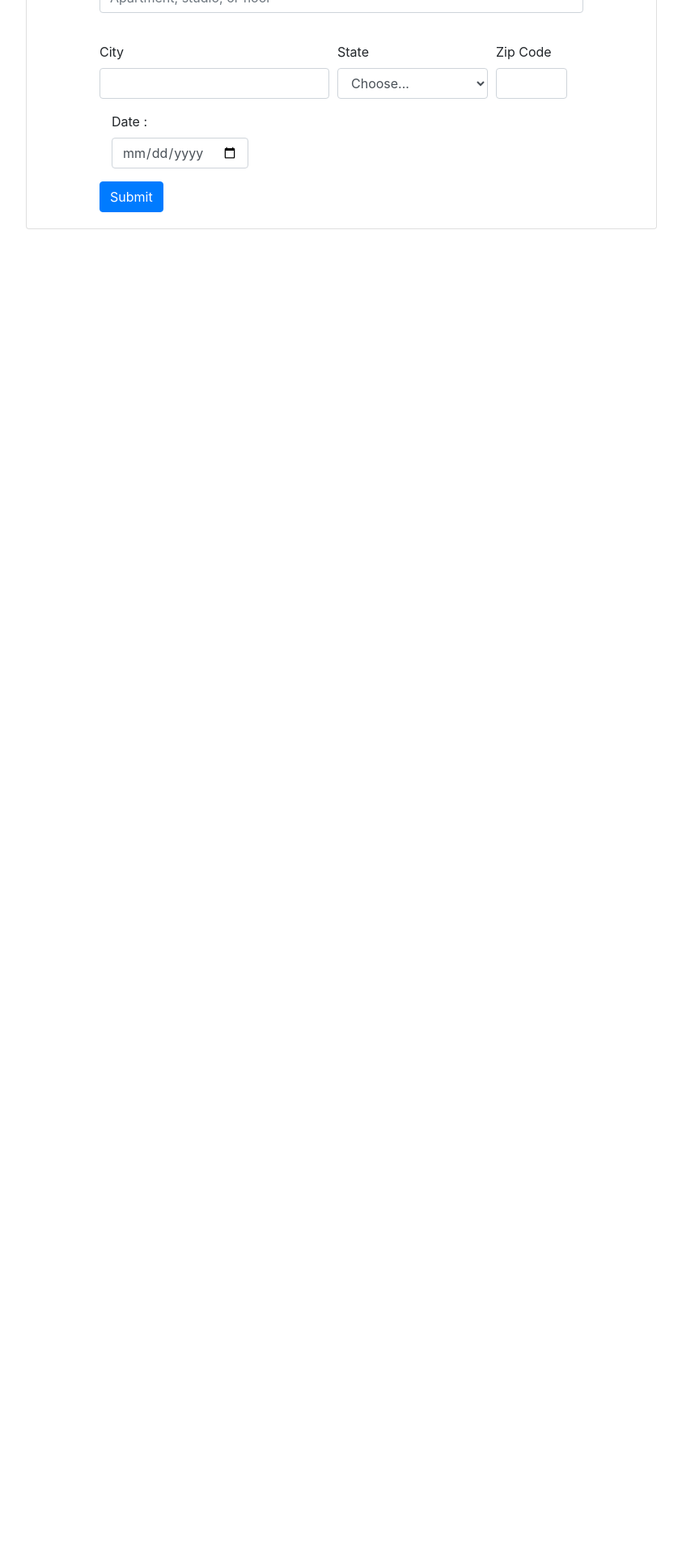
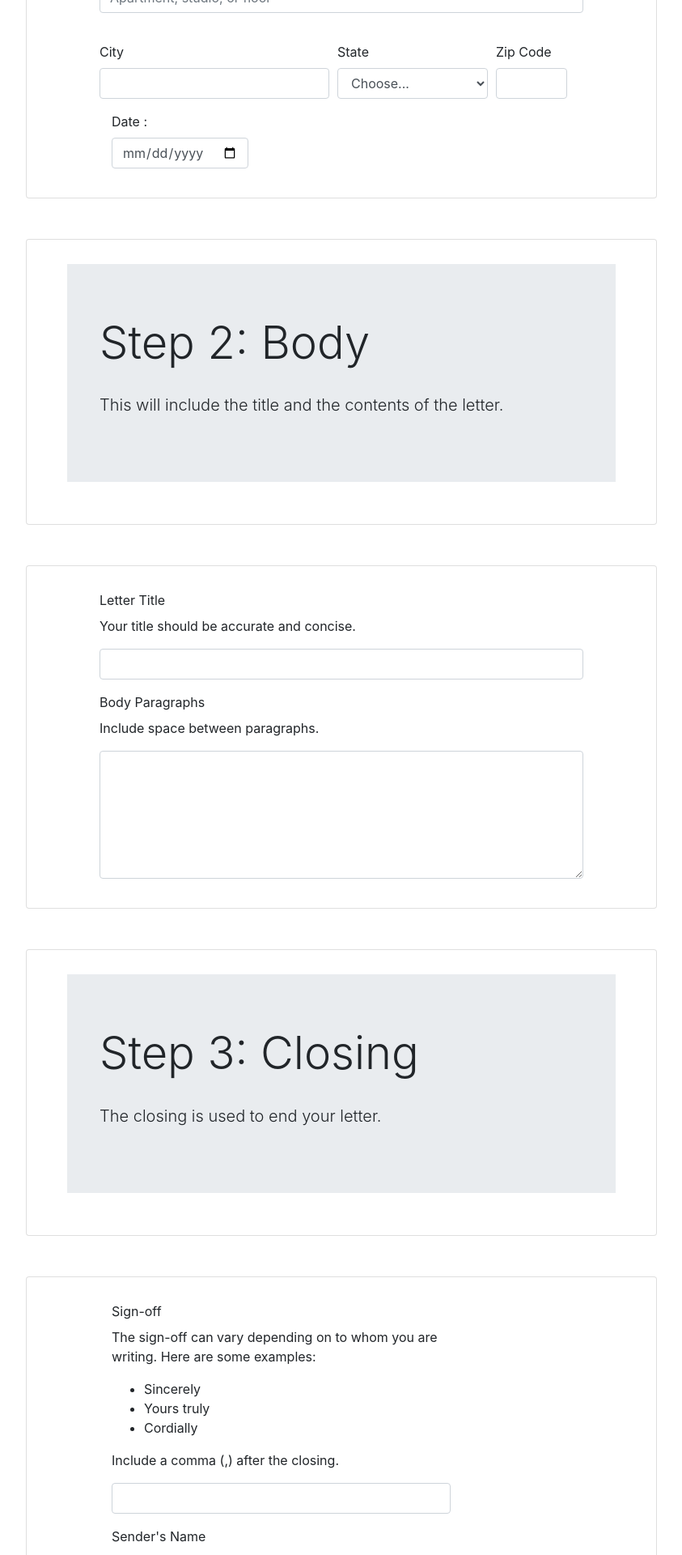
Before and after one commit to jeremy-nathan/projekFlow, a PHP site: page /Form_first_page.php in a window 1280 px wide. Shown: the part 760-2680 px from the top of the page at 81% size, without its empty margins (218-1061 px from the left). Before the commit the page ends 1043 px from the top, so only its background shows below. Run offline with PHP 8.4, Linux system fonts and the light colour scheme; a map, chart or similar area stays blank.

Commit message:
input_form_working

```diff
--- a/Form_first_page.php
+++ b/Form_first_page.php
@@ -1,3 +1,48 @@
+<?php
+require_once './GFirestore.php';
+
+// Disable notices. No errors will be displayed on the web page
+error_reporting(0);
+
+$Letter_info = new Firestore('Letter_info');
+
+$data=[];
+
+if(isset($_POST["first_page_info"])){
+  $full_name = $_POST["full_name"];
+  $inputAddress1 = $_POST["inputAddress1"];
+  $inputAddress2 = $_POST["inputAddress2"];
+  $inputCity = $_POST["inputCity"];
+  $inputState = $_POST["inputState"];
+  $inputZip = $_POST["inputZip"];
+  $Date = $_POST["Date"];
+  $Letter_title = $_POST["Letter_title"];
+  $Body_paragraphs = $_POST["Body_paragraphs"];
+  $Senders_name = $_POST["Senders_name"];
+  $Senders_position = $_POST["Senders_position"];
+  $AssociationClub_Name =$_POST["AssociationClub_Name"];
+
+
+  $data = [
+              "Full_Name"=> $full_name,
+              "Address_1"=> $inputAddress1,
+              "Address_2"=> $inputAddress2,
+              "City" => $inputCity,
+              "State" =>$inputState,
+              "Zip_code" =>$inputZip,
+              "Date" => date_create("$Date 00:00:00",timezone_open("Asia/Kuala_Lumpur")),
+              "Letter_title"=>$Letter_title,
+              "Body_paragraphs"=>$Body_paragraphs,
+              "Senders_position"=>$Senders_position,
+              "AssociationClub_Name"=>$AssociationClub_Name
+  ];
+
+  $Letter_info->createDocument($full_name,$data);
+
+}
+
+ ?>
+
 <!DOCTYPE html>
 <html lang="en" dir="ltr">
 
@@ -16,7 +61,7 @@
 
 
   <body>
-    <form action="form_second_page.php" method="POST">
+    <form action="" method="POST">
             <div id ="Header" class="card">
         <div class="card-body">
             <div class="jumbotron jumbotron-fluid">
@@ -27,10 +72,11 @@
       </div>
       </div>
       </div>
+
       <div class="card">
         <div class = "card-body">
       <div class="form-row">
-        <div id="first_name" class="form-group col-lg-12">
+        <div id="first_name" class="form-group col-lg-8">
           <label for="full_name">Full Name / Association's Name / Club's Name</label>
           <input type="text" class="form-control" name="full_name">
         </div>
@@ -78,10 +124,89 @@
       <label for="Date">Date : </label>
       <input type="date" class="form-control" id="Date" name="Date">
     </div>
-      <button type="submit" name="first_page_info" class="btn btn-primary">Submit</button>
-    </form>
+      <!-- <button id="submit_button" type="submit" name="first_page_info" class="btn btn-primary">Submit</button> -->
   </div>
+    </div>
+      <div id ="Header" class="card">
+    <div class="card-body">
+      <div class="jumbotron jumbotron-fluid">
+    <div class="container">
+    <h1 class="display-4">Step 2: Body</h1>
+    <p class="lead">This will include the title and the contents of the letter.</p>
+    </div>
+    </div>
+    </div>
+
   </div>
+
+  <div class="card">
+    <div class = "card-body">
+  <div class="form-row">
+    <div id="title" class="form-group col-lg-12">
+      <label for="inputEmail4">Letter Title</label>
+      <p id="title_caption">Your title should be accurate and concise.</p>
+      <input type="text" class="form-control" id="Letter_title" name="Letter_title">
+    </div>
+
+  </div>
+  <div id="body_title" class="form-group">
+<label for="exampleFormControlTextarea1">Body Paragraphs</label>
+<p id="body_caption">Include space between paragraphs.</p>
+<textarea class="form-control" id="Body_paragraphs" name="Body_paragraphs" rows="6"></textarea>
+ </div>
+</div>
+  <!-- <button id="submit_button" name="second_page_info" type="submit" class="btn btn-primary">Submit</button> -->
+  </div>
+
+  <div id ="Header" class="card">
+<div class="card-body">
+  <div class="jumbotron jumbotron-fluid">
+<div class="container">
+<h1 class="display-4">Step 3: Closing</h1>
+<p class="lead">The closing is used to end your letter.</p>
+</div>
+</div>
+</div>
+</div>
+
+<div class="card">
+  <div class = "card-body">
+
+  <div id="body_title" class="form-group col-lg-9">
+    <label for="inputEmail4">Sign-off</label>
+    <p class="sign-off_caption">The sign-off can vary depending on to whom you are writing. Here are some examples:</p>
+      <ul id=sign-off_list>
+        <li>Sincerely</li>
+        <li>Yours truly</li>
+        <li>Cordially</li>
+      </ul>
+      <p class="sign-off_caption">Include a comma (,) after the closing.</p>
+    <input type="text" class="form-control" id="Sign_off" name="Sign_off">
+  </div>
+
+
+<div id="body_title" class="form-group col-lg-9">
+<label for="exampleFormControlTextarea1">Sender's Name</label>
+<p id="body_caption">Type your full name for the signature.</p>
+<p id="body_caption">Remember to sign your name under the closing after printing.</p>
+<input type="text" class="form-control" id="Senders_name" name="Senders_name">
+</div>
+<div id="body_title" class="form-group col-lg-9">
+<label for="exampleFormControlTextarea1">Sender's Position</label>
+<p id="body_caption">Type your position or role in the association/club.</p>
+<input type="text" class="form-control" id="Senders_position" name="Senders_position">
+</div>
+<div id="body_title" class="form-group col-lg-9">
+<label for="exampleFormControlTextarea1">Association / Club Name</label>
+<p id="body_caption">Type your association/club name.</p>
+<input type="text" class="form-control" id="AssociationClub_Name" name="AssociationClub_Name">
+</div>
+</div>
+<button id="first_page_info" name="first_page_info" type="submit" class="btn btn-primary">Submit</button>
+</div>
+
+  </form>
+
   </body>
 
 </html>
--- a/assets/css/Form_First_Stage_styles.css
+++ b/assets/css/Form_First_Stage_styles.css
@@ -59,3 +59,10 @@
   padding-top: 20px;
   padding-left: 0px;
 }
+
+#first_page_info{
+margin-right:750px;
+margin-left:20px;
+margin-bottom: 20px;
+
+}
--- a/form_second_page.php
+++ b/form_second_page.php
@@ -50,7 +50,7 @@ if(isset($_POST["first_page_info"])){
   </head>
 
   <body>
-    <form>
+    <form action="form_third_page.php" method="POST">
       <div id ="Header" class="card">
   <div class="card-body">
       <div class="jumbotron jumbotron-fluid">
```
Also changed, not shown: form_third_page.php (+7 -3 lines).
